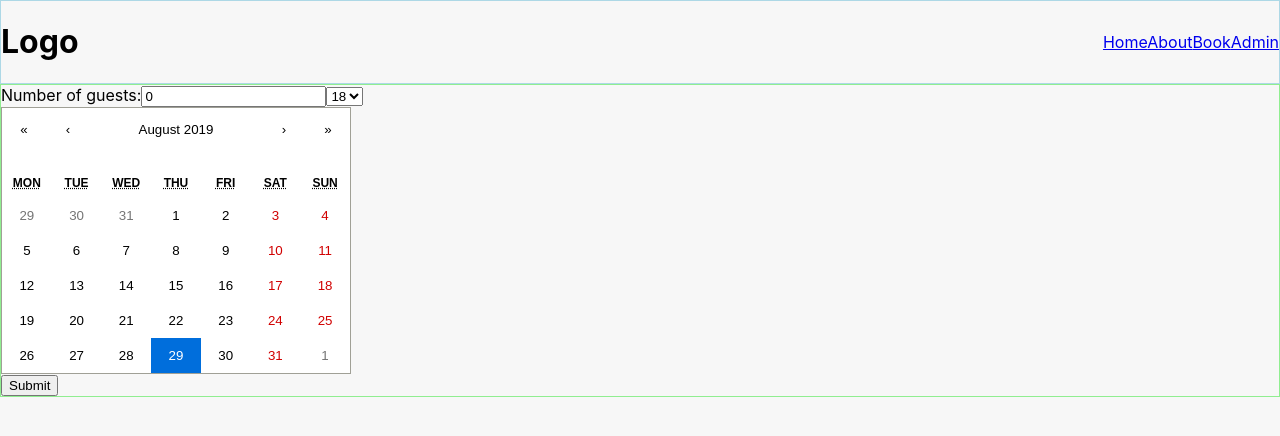
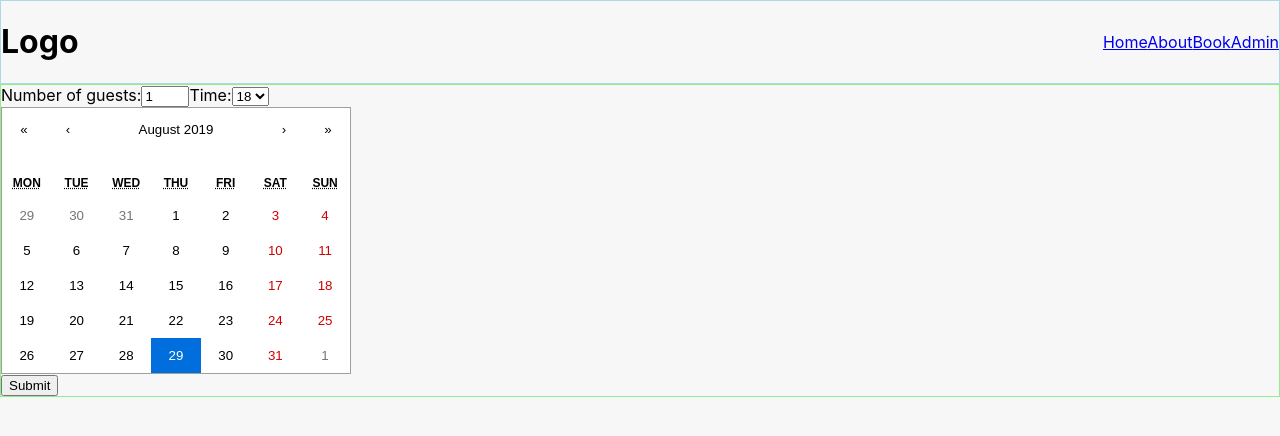
Before and after one commit to mhedengren/react-restaurant-booking, a React (Create React App) app: page /booking in a window 1280 px wide. Shown: the top 436 px of the page. Built offline with nearby package versions, Linux system fonts and the light colour scheme.

Commit message:
moment working with date in booking form

```diff
--- a/package.json
+++ b/package.json
@@ -12,9 +12,11 @@
     "axios": "^0.19.0",
     "firebase-admin": "^5.12.1",
     "firebase-functions": "^3.2.0",
+    "moment": "^2.24.0",
     "react": "^16.9.0",
     "react-calendar": "^2.19.1",
     "react-dom": "^16.9.0",
+    "react-moment": "^0.9.2",
     "react-router-dom": "^5.0.1",
     "react-scripts": "3.1.1",
     "typescript": "3.5.3"
--- a/src/components/Booking/Booking.tsx
+++ b/src/components/Booking/Booking.tsx
@@ -1,17 +1,18 @@
 import React from 'react'
 import Calendar from 'react-calendar'
+import moment from 'moment';
 
 interface IBookingState {
-    numberOfGuests: number
-    date: any
-    time: number
+    numberOfGuests: number;
+    date: Date;
+    time: number;
 }
 
 class BookingForm extends React.Component<{}, IBookingState> {
   constructor(props: any) {
     super(props)
     this.state = {
-      numberOfGuests: 0,
+      numberOfGuests: 1,
       date: new Date(),
       time: 18
     }
@@ -21,13 +22,15 @@ class BookingForm extends React.Component<{}, IBookingState> {
   }
 
   handleSubmit(event: any) {
-    alert('This is how many who wants to book: ' + this.state.numberOfGuests)
-    alert('This is what date they want to go ' + this.state.date)
-    alert('This is when they want to go ' + this.state.time)
+      console.log(event)
+   let newDate = moment(this.state.date);
+   alert(newDate.format('MMMM Do YYYY, h:mm'))
+
+   //    alert(this.state.numberOfGuests + this.state.date + this.state.time)
     event.preventDefault()
   }
 
-  onChange = (date:any) => this.setState({ date })
+  calendarOnChange = (date:any) => this.setState({ date })
 
   handleInputChange(event:any) {
     const target = event.target;
@@ -45,18 +48,26 @@ class BookingForm extends React.Component<{}, IBookingState> {
         <label>
           Number of guests:
           <input
-            name="numberOfGuests"
+            name='numberOfGuests'
             type='number'
             value={this.state.numberOfGuests}
             onChange={this.handleInputChange}
+            min='1'
             max='6'
           />
         </label>
-        <select name="time" value={this.state.time} onChange={this.handleInputChange}>
+        <label>
+            Time:
+        <select
+          name='time'
+          value={this.state.time}
+          onChange={this.handleInputChange}
+        >
           <option value='18'>18</option>
           <option value='21'>21</option>
         </select>
-        <Calendar onChange={this.onChange} value={this.state.date} />
+        </label>
+        <Calendar onChange={this.calendarOnChange} value={this.state.date} />
         <input type='submit' value='Submit' />
       </form>
     )
```
Also changed, not shown: 1 other file (tests, documents, lock files or other folders).
